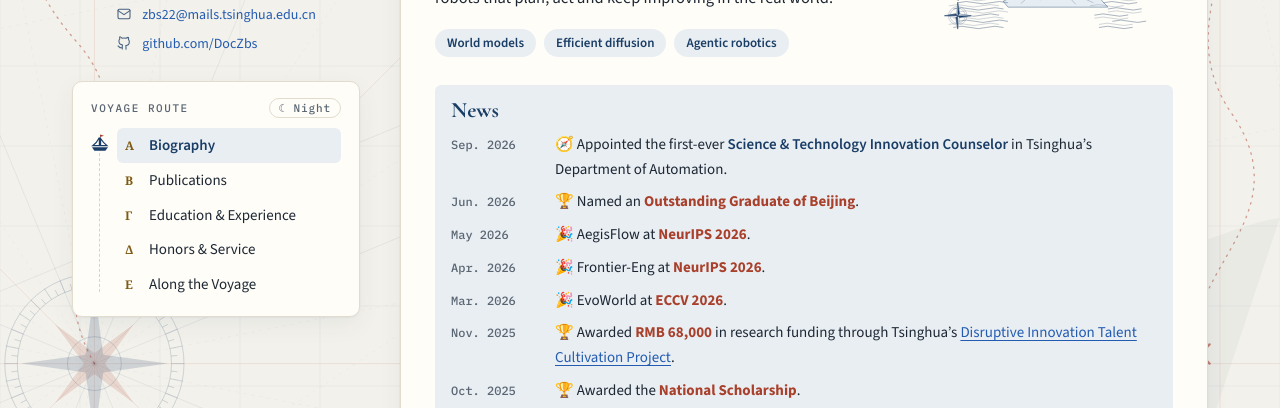
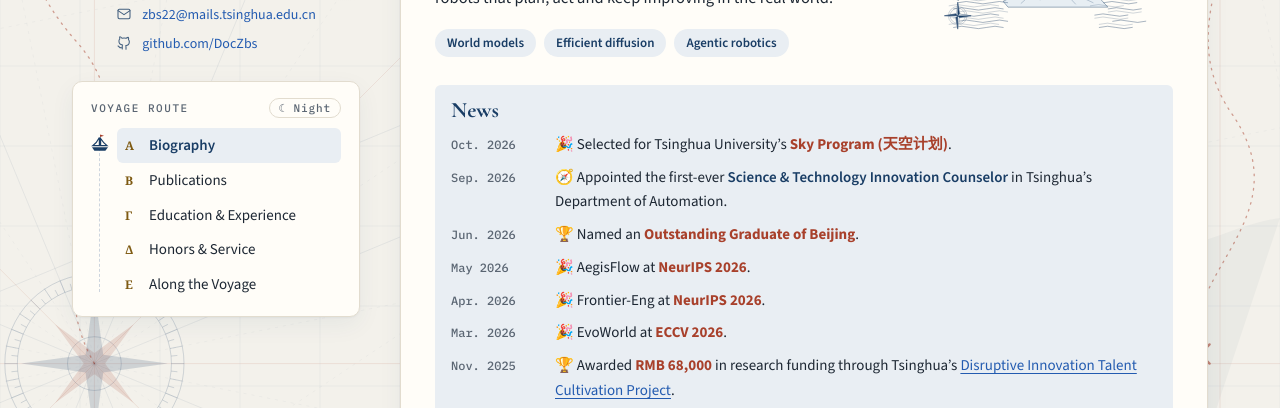
Before and after one commit to DocZbs/doczbs.github.io, a plain HTML site: page index.html in a window 1280 px wide. Shown: the part 334-742 px from the top of the page. Drawn offline with nearby package versions, Linux system fonts and the light colour scheme.

Commit message:
Add October 2026 Sky Program selection news

```diff
--- a/index.html
+++ b/index.html
@@ -331,6 +331,7 @@
         <div class="news" aria-labelledby="t-news">
           <h3 id="t-news">News</h3>
           <ul>
+            <li><time datetime="2026-10">Oct. 2026</time><span>🎉 Selected for Tsinghua University’s <b>Sky Program (天空计划)</b>.</span></li>
             <li><time datetime="2026-09">Sep. 2026</time><span>🧭 Appointed the first-ever <strong>Science &amp; Technology Innovation Counselor</strong> in Tsinghua’s Department of Automation.</span></li>
             <li><time datetime="2026-06">Jun. 2026</time><span>🏆 Named an <b>Outstanding Graduate of Beijing</b>.</span></li>
             <li><time datetime="2026-05">May 2026</time><span>🎉 AegisFlow at <b>NeurIPS 2026</b>.</span></li>
```
